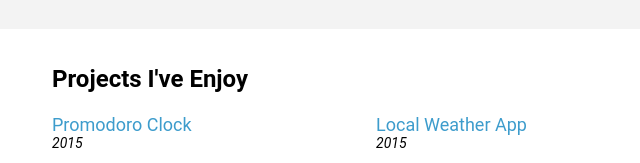
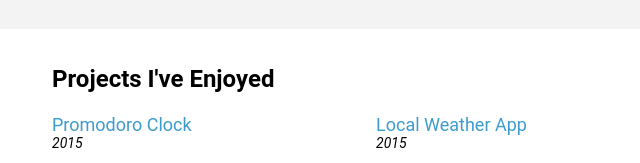
Before and after one commit to hahooy/myPage, a plain HTML site: page index.html in a window 1280 px wide. Shown: the part 323-486 px from the top of the page, 12-652 px from the left. Drawn offline with Linux system fonts and the light colour scheme; some packages are replaced by stand-ins of ours.

Commit message:
fix grammar error

```diff
--- a/index.html
+++ b/index.html
@@ -32,7 +32,7 @@
       <p id="skills"></p>
     </div>
     <div id="projects">
-      <h2>Projects I've Enjoy</h2>
+      <h2>Projects I've Enjoyed</h2>
     </div>
     <div id="education" class="gray">
       <h2>Education</h2>
```
